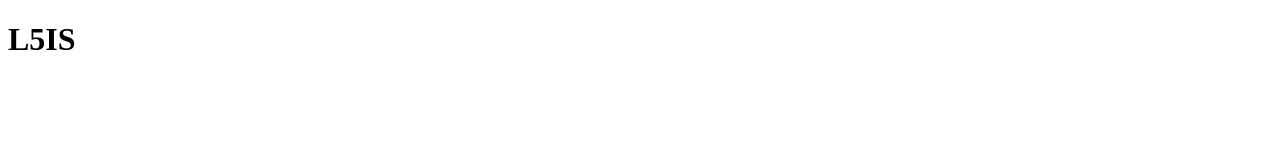
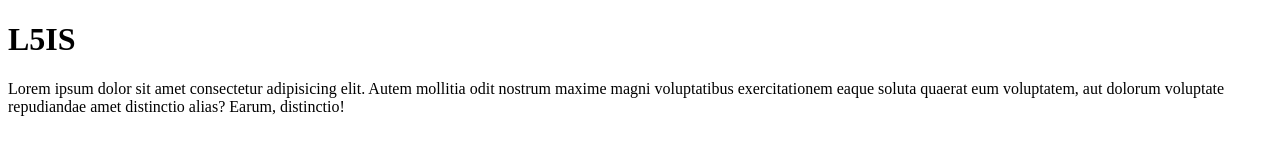
Before and after one commit to ehkater/AriL5, a plain HTML site: page Index.html in a window 1280 px wide. Drawn offline with Linux system fonts and the light colour scheme.

Commit message:
added lorem

```diff
--- a/Index.html
+++ b/Index.html
@@ -7,5 +7,6 @@
 </head>
 <body>
     <h1>L5IS</h1>
+    <p>Lorem ipsum dolor sit amet consectetur adipisicing elit. Autem mollitia odit nostrum maxime magni voluptatibus exercitationem eaque soluta quaerat eum voluptatem, aut dolorum voluptate repudiandae amet distinctio alias? Earum, distinctio!</p>
 </body>
 </html>
```
